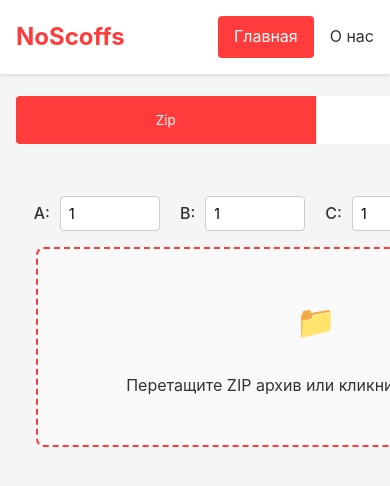
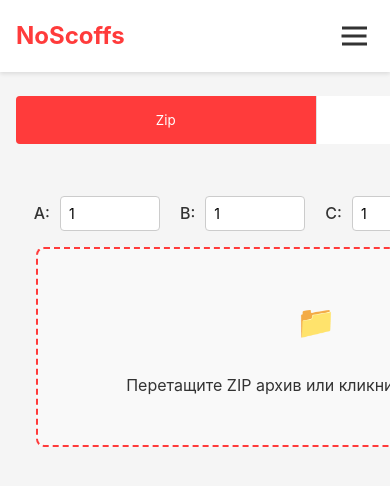
Before and after one commit to hahatonWiners/app, a React (Vite) app in the folder frontend-main/: page / in a window 390 px wide. Shown: the top 486 px of the page. Built offline with nearby package versions, Linux system fonts and the light colour scheme.

Commit message:
Add hamburger menu

```diff
--- a/frontend-main/src/components/Header/Header.css
+++ b/frontend-main/src/components/Header/Header.css
@@ -19,6 +19,7 @@
   align-items: center;
   max-width: 1200px;
   margin: 0 auto;
+  position: relative;
 }
 
 .logo {
@@ -68,16 +69,99 @@
   box-shadow: var(--shadow);
 }
 
+.hamburger-menu {
+  display: none;
+  background: none;
+  border: none;
+  cursor: pointer;
+  padding: 0.5rem;
+  width: 40px;
+  height: 40px;
+  position: relative;
+}
+
+.hamburger-icon,
+.hamburger-icon::before,
+.hamburger-icon::after {
+  display: block;
+  width: 25px;
+  height: 3px;
+  background-color: var(--text-color);
+  position: absolute;
+  left: 50%;
+  transform: translateX(-50%);
+  transition: var(--transition);
+}
+
+.hamburger-icon {
+  top: 50%;
+  transform: translate(-50%, -50%);
+}
+
+.hamburger-icon::before {
+  content: '';
+  top: -8px;
+}
+
+.hamburger-icon::after {
+  content: '';
+  bottom: -8px;
+}
+
+.hamburger-menu.open .hamburger-icon {
+  background-color: transparent;
+}
+
+.hamburger-menu.open .hamburger-icon::before {
+  top: 0;
+  transform: translateX(-50%) rotate(45deg);
+}
+
+.hamburger-menu.open .hamburger-icon::after {
+  bottom: 0;
+  transform: translateX(-50%) rotate(-45deg);
+}
+
 @media (max-width: 768px) {
   .header {
     padding: 1rem;
   }
 
+  .hamburger-menu {
+    display: block;
+  }
+
   .nav {
+    position: fixed;
+    top: 80px;
+    left: 0;
+    right: 0;
+    background-color: var(--surface);
+    flex-direction: column;
+    padding: 1rem;
     gap: 1rem;
+    transform: translateY(-100%);
+    opacity: 0;
+    visibility: hidden;
+    transition: var(--transition);
+    box-shadow: 0 2px 4px rgba(0, 0, 0, 0.1);
+    z-index: 999;
+  }
+
+  .nav.nav-open {
+    transform: translateY(0);
+    opacity: 1;
+    visibility: visible;
   }
 
   .main-button {
-    padding: 0.5rem 1rem;
+    width: 100%;
+    text-align: center;
+  }
+
+  .nav-link {
+    width: 100%;
+    text-align: center;
+    padding: 0.5rem;
   }
 }
--- a/frontend-main/src/components/Header/Header.jsx
+++ b/frontend-main/src/components/Header/Header.jsx
@@ -1,10 +1,13 @@
-import React, { useEffect, useState } from 'react';
+import React, { useEffect, useState, useRef } from 'react';
 import { Link } from 'react-router-dom';
 import './Header.css';
 
 const Header = () => {
   const [isHidden, setIsHidden] = useState(false);
   const [lastScrollTop, setLastScrollTop] = useState(0);
+  const [isMenuOpen, setIsMenuOpen] = useState(false);
+  const navRef = useRef(null);
+  const hamburgerRef = useRef(null);
 
   useEffect(() => {
     const handleScroll = () => {
@@ -19,9 +22,29 @@ const Header = () => {
       setLastScrollTop(scrollTop);
     };
 
+    const handleClickOutside = (event) => {
+      if (
+        isMenuOpen &&
+        navRef.current &&
+        !navRef.current.contains(event.target) &&
+        !hamburgerRef.current.contains(event.target)
+      ) {
+        setIsMenuOpen(false);
+      }
+    };
+
     window.addEventListener('scroll', handleScroll);
-    return () => window.removeEventListener('scroll', handleScroll);
-  }, [lastScrollTop]);
+    document.addEventListener('mousedown', handleClickOutside);
+
+    return () => {
+      window.removeEventListener('scroll', handleScroll);
+      document.removeEventListener('mousedown', handleClickOutside);
+    };
+  }, [lastScrollTop, isMenuOpen]);
+
+  const toggleMenu = () => {
+    setIsMenuOpen(!isMenuOpen);
+  };
 
   return (
     <header className={`header ${isHidden ? 'hidden' : ''}`}>
@@ -29,9 +52,17 @@ const Header = () => {
         <Link to="/" className="logo">
           NoScoffs
         </Link>
-        <nav className="nav">
-          <Link to="/" className="main-button">Главная</Link>
-          <Link to="/about_us" className="nav-link">О нас</Link>
+        <button
+          className={`hamburger-menu ${isMenuOpen ? 'open' : ''}`}
+          onClick={toggleMenu}
+          ref={hamburgerRef}
+          aria-label="Toggle menu"
+        >
+          <span className="hamburger-icon"></span>
+        </button>
+        <nav className={`nav ${isMenuOpen ? 'nav-open' : ''}`} ref={navRef}>
+          <Link to="/" className="main-button" onClick={() => setIsMenuOpen(false)}>Главная</Link>
+          <Link to="/about_us" className="nav-link" onClick={() => setIsMenuOpen(false)}>О нас</Link>
         </nav>
       </div>
     </header>
```
